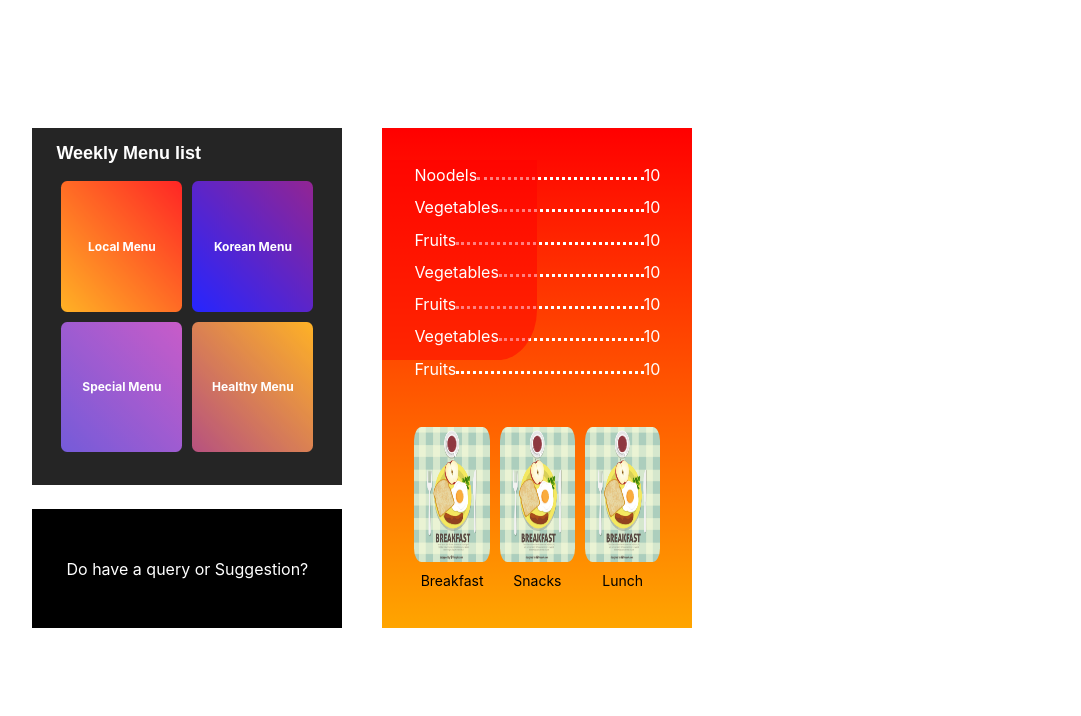
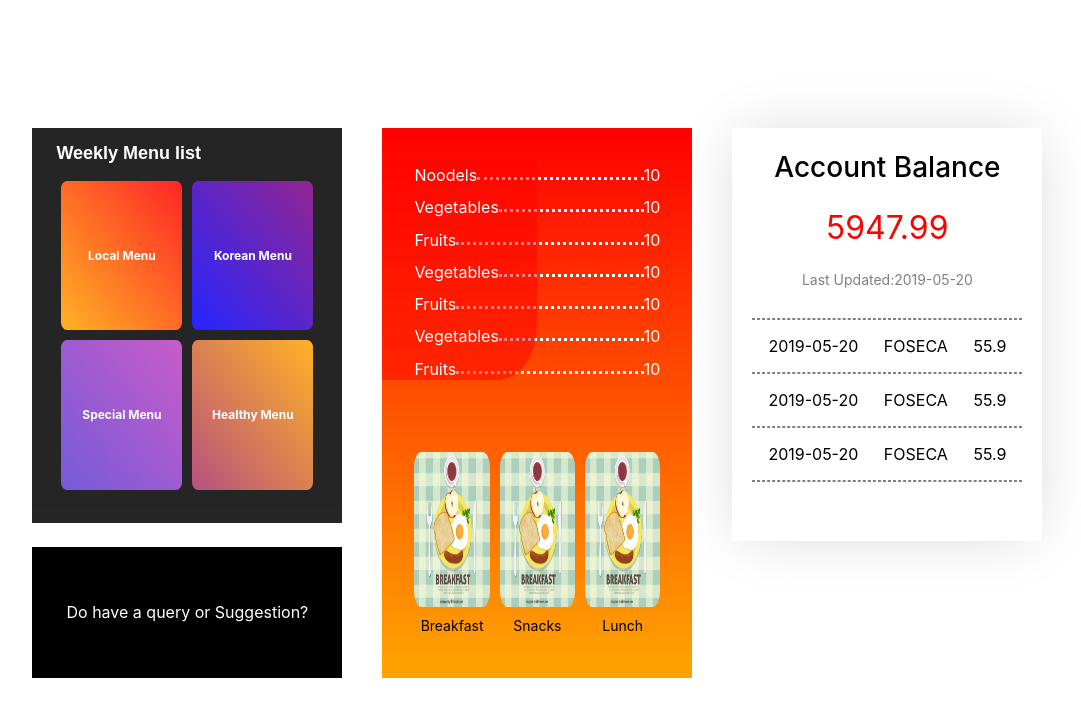
Before and after one commit to rohitsingh79/Semphil-Canteen-Samsung-UI, a React (Create React App) app: page / in a window 1280 px wide. Shown: the top 716 px of the page, without its empty margins (6-1087 px from the left). Built offline with nearby package versions, Linux system fonts and the light colour scheme.

Commit message:
designed the account balance component

```diff
--- /dev/null
+++ b/src/AccountBalanceFav/AccountBalance.jsx
@@ -0,0 +1,101 @@
+import styled from "styled-components";
+import HOC from '../HOC/HOC';
+
+const AccountBalanceWrapper = styled.div`
+  width: 100%;
+  height: 100%;;
+  padding-left: 20px;
+  padding-right: 20px;
+  padding-top: 16px;
+  padding-bottom: 48px;
+  background:#fff;
+  box-shadow:0px 0px 56px -8px rgb(0 0 0 / 17%);
+  box-sizing: border-box;
+  .dottedBorder {
+    border: 1px dashed grey;
+  }
+  .accountBalancePadding {
+    margin-bottom: 24px;
+  }
+
+  .accountBalanceText {
+    font-size: 28px;
+    font-weight: 500;
+  }
+  .priceText {
+    color: red;
+    font-size: 32px;
+  }
+  .lastUpdated {
+    color: grey;
+    font-size: 14px;
+  }
+`;
+
+const InnerWrapper = styled.div`
+  height: 100%;
+  display: flex;
+  flex-direction: column;
+`;
+
+const AccountBalance = styled.div`
+  height: 50%;
+  display: flex;
+  flex-direction: column;
+  justify-content:center;
+  align-items:center;
+`;
+
+const AccountDetails = styled.div`
+  height: 50%;
+`;
+
+const ListDetails = styled.div`
+  flex: 1;
+  display: flex;
+  flex-direction: row;
+  justify-content: space-between;
+  margin: 16px;
+`;
+
+function AccountBalanceList(){
+    return (
+
+        <AccountBalanceWrapper>
+        <InnerWrapper>
+          <AccountBalance>
+            <div className="accountBalancePadding accountBalanceText">
+              Account Balance
+            </div>
+            <div className="accountBalancePadding priceText">5947.99</div>
+            <div className="accountBalancePadding lastUpdated">Last Updated:2019-05-20</div>
+          </AccountBalance>
+          <AccountDetails>
+            <div className="dottedBorder"></div>
+            <ListDetails>
+              <div>2019-05-20</div>
+              <div>FOSECA</div>
+              <div>55.9</div>
+            </ListDetails>
+            <div className="dottedBorder"></div>
+            <ListDetails>
+              <div>2019-05-20</div>
+              <div>FOSECA</div>
+              <div>55.9</div>
+            </ListDetails>
+            <div className="dottedBorder"></div>
+            <ListDetails>
+              <div>2019-05-20</div>
+              <div>FOSECA</div>
+              <div>55.9</div>
+            </ListDetails>
+            <div className="dottedBorder"></div>
+          </AccountDetails>
+        </InnerWrapper>
+      </AccountBalanceWrapper>
+
+    )
+
+}
+
+export default AccountBalanceList = HOC(75 ,AccountBalanceList , false );
--- a/src/App.jsx
+++ b/src/App.jsx
@@ -2,6 +2,7 @@ import './App.css';
 import { MainWrapper , GridWrapper } from './style';
 import WeeklyMenu from './WeeklyMenu/WeeklyMenu';
 import MenuList from './MenuOfDay/MenuList';
+import AccountBalanceList from './AccountBalanceFav/AccountBalance';
 
 
 function App() {
@@ -11,6 +12,7 @@ function App() {
       <GridWrapper>
       <WeeklyMenu/>
       <MenuList/>
+      <AccountBalanceList/>
      </GridWrapper>
    </MainWrapper>
   );
--- a/src/style.js
+++ b/src/style.js
@@ -15,6 +15,6 @@ grid-template-columns:310px 310px 310px 310px;
 @media only screen and (max-width:1000px){
     grid-template-columns:150px 150px 150px 150px;
 }
-grid-template-rows:500px;
+grid-template-rows:550px;
 gap:40px;
 `;
```
Also changed, not shown: src/AccountBalanceFav/AccountBalanceFav.jsx (deleted, +0 -26 lines), src/AccountBalanceFav/style.js (deleted, +0 -25 lines).
